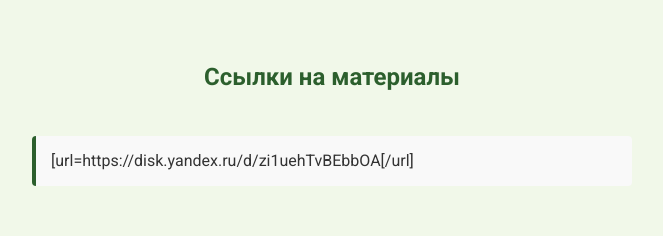
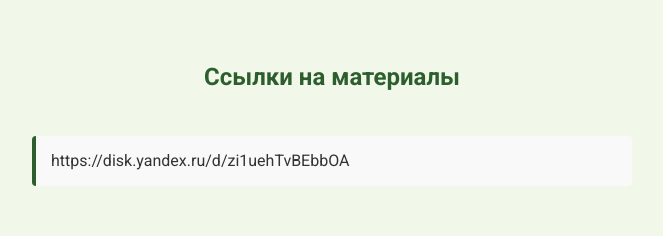
Before and after one commit to GreenestTree/agrolicey.github.io, a plain HTML site: page index.html in a window 1280 px wide. Shown: the part 1100-1336 px from the top of the page, without its empty margins (308-971 px from the left). Drawn offline with Linux system fonts and the light colour scheme.

Commit message:
Update index.html

```diff
--- a/index.html
+++ b/index.html
@@ -63,7 +63,7 @@
     <div class="container">
       <h2>Ссылки на материалы</h2>
       <ul id="topicList" class="topic-list">
-        <li>[url=https://disk.yandex.ru/d/zi1uehTvBEbbOA[/url]</li>
+        <li>https://disk.yandex.ru/d/zi1uehTvBEbbOA</li>
     </div>
   </section>
 
```
